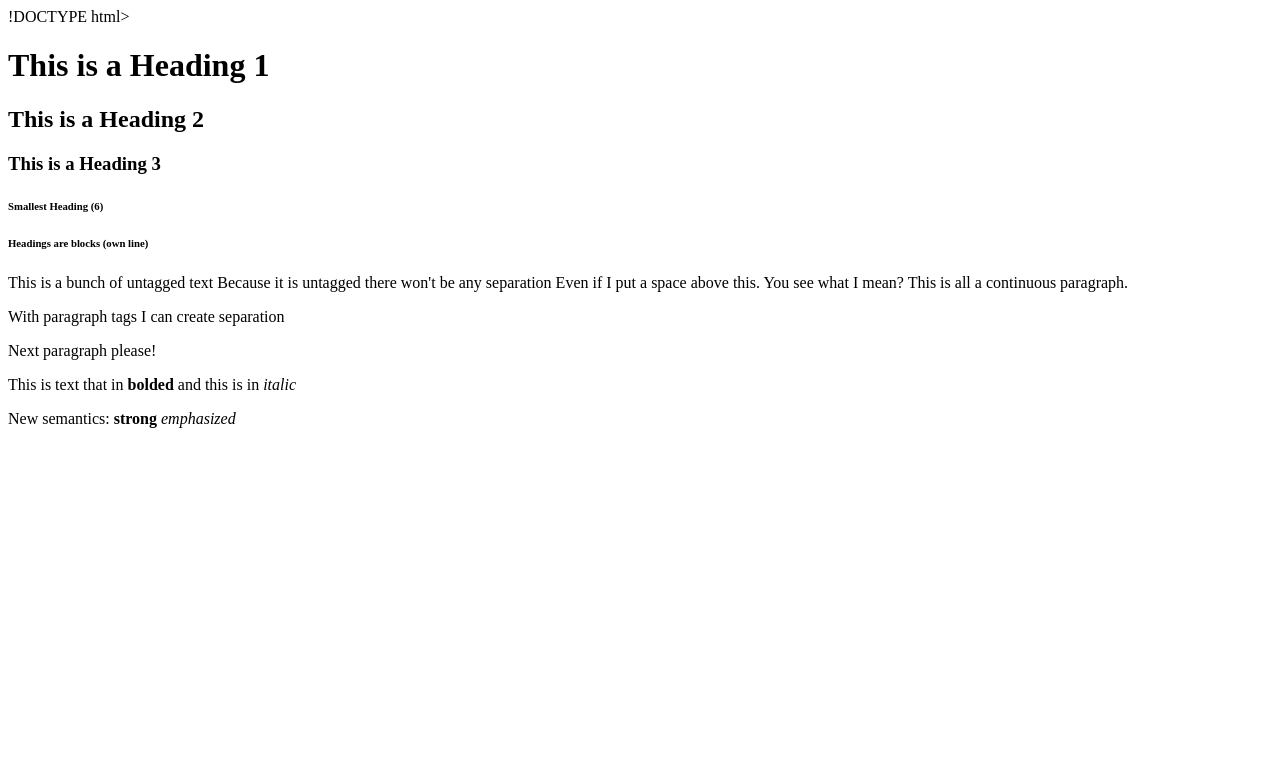
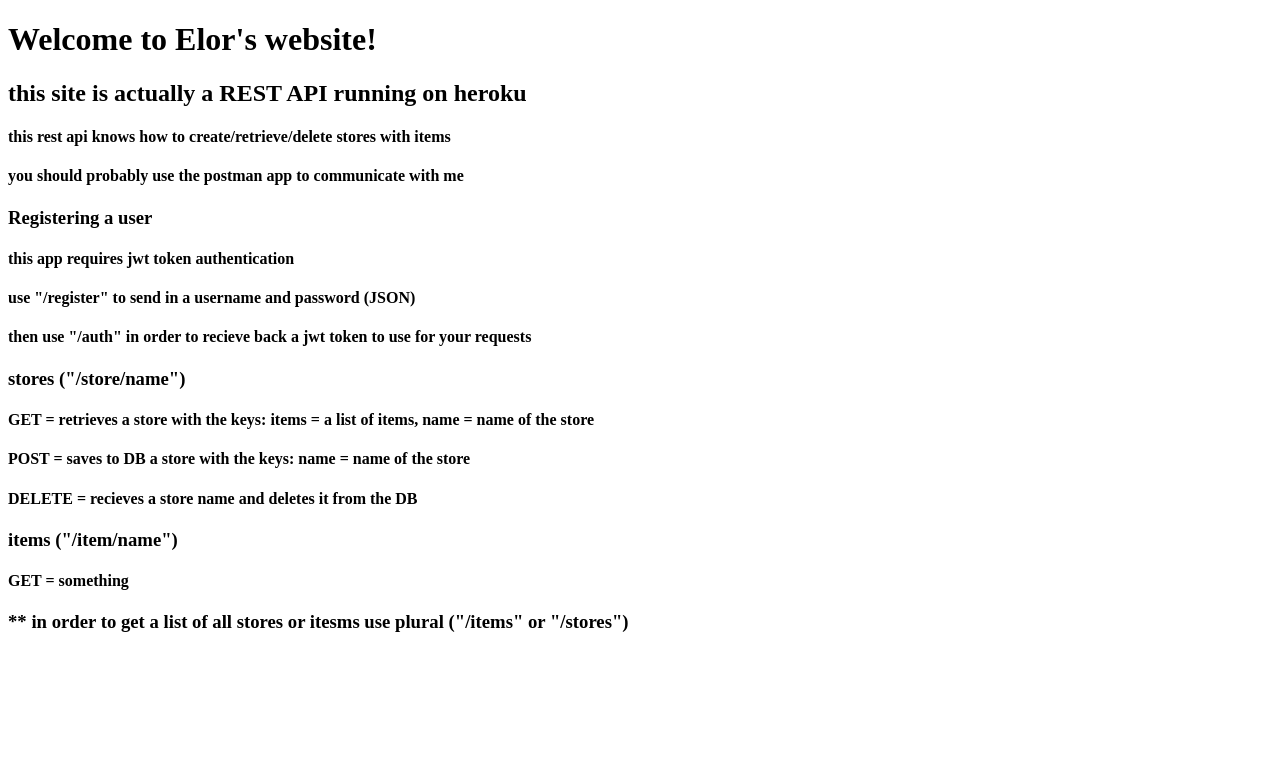
Before and after one commit to elor-arieli/Flask-RESTful-API, a Flask app: page / in a window 1280 px wide. Shown: the top 783 px of the page. Run offline with Flask 2, Linux system fonts and the light colour scheme; parts of the project's set-up code (start-up, migrations or seed data) failed here and were passed over.

Commit message:
added explanations to index.html

```diff
--- a/app.py
+++ b/app.py
@@ -3,7 +3,6 @@ from flask_jwt import JWT
 from flask_restful import Api
 from resources.items import Item, ItemList
 from resources.stores import Store, StoreList
-from resources.index import render_index
 
 from app_security import authenticate, identity
 from resources.users import UserRegister
--- a/templates/index.html
+++ b/templates/index.html
@@ -1,39 +1,40 @@
-!DOCTYPE html>
+<!DOCTYPE html>
 <html>
   <head>
     <meta charset="utf-8">
-    <title>Basics Part Two</title>
+    <title>Elor's REST API</title>
   </head>
   <body>
     <!-- Link for all the elements/tags: -->
     <!-- https://developer.mozilla.org/en-US/docs/Web/HTML/Element -->
-    <h1>This is a Heading 1</h1>
-    <h2>This is a Heading 2</h2>
-    <h3>This is a Heading 3</h3>
-    <h6>Smallest Heading (6)</h6><h6>Headings are blocks (own line)</h6>
-
-
-    This is a bunch of untagged text
-    Because it is untagged there won't be any separation
-
-    Even if I put a space above this.
-
-    You see what I mean?
-    This is all a continuous paragraph.
-
-
-    <p>With paragraph tags I can create separation</p>
-    <p> Next paragraph please!</p>
-
-    <!--  Use lorem+Tab or lorem+Enter  to  quickly get filler text!-->
-
-    <!--  Let's learn about in-line tags!-->
-
-    <!--  Old Way-->
-    <p>This is text that in <b>bolded</b> and this is in <i>italic</i></p>
-
-    <!--  Newer Semantic Way-->
-    <p>New semantics: <strong>strong</strong> <em>emphasized</em></p>
+    <h1>Welcome to Elor's website!</h1>
+    <h2>this site is actually a REST API running on heroku</h2>
+    <h4>this rest api knows how to create/retrieve/delete stores with items</h4>
+    <h4>you should probably use the postman app to communicate with me</h4>
+    <h3>Registering a user</h3>
+    <h4>this app requires jwt token authentication</h4>
+    <h4>use "/register" to send in a username and password (JSON)</h4>
+    <h4>then use "/auth" in order to recieve back a jwt token to use for your requests</h4>
+    <h3>stores ("/store/name")</h3>
+    <h4>GET = retrieves a store with the keys: items = a list of items, name = name of the store</h4>
+    <h4>POST = saves to DB a store with the keys: name = name of the store</h4>
+    <h4>DELETE = recieves a store name and deletes it from the DB</h4>
+    <h3>items ("/item/name")</h3>
+    <h4>GET = something</h4>
+    <h3>** in order to get a list of all stores or itesms use plural ("/items" or "/stores")</h3>
+{#    #}
+{#    <p>With paragraph tags I can create separation</p>#}
+{#    <p> Next paragraph please!</p>#}
+{##}
+{#    <!--  Use lorem+Tab or lorem+Enter  to  quickly get filler text!-->#}
+{##}
+{#    <!--  Let's learn about in-line tags!-->#}
+{##}
+{#    <!--  Old Way-->#}
+{#    <p>This is text that in <b>bolded</b> and this is in <i>italic</i></p>#}
+{##}
+{#    <!--  Newer Semantic Way-->#}
+{#    <p>New semantics: <strong>strong</strong> <em>emphasized</em></p>#}
 
   </body>
 </html>
```
Also changed, not shown: resources/index.py (deleted, +0 -9 lines).
